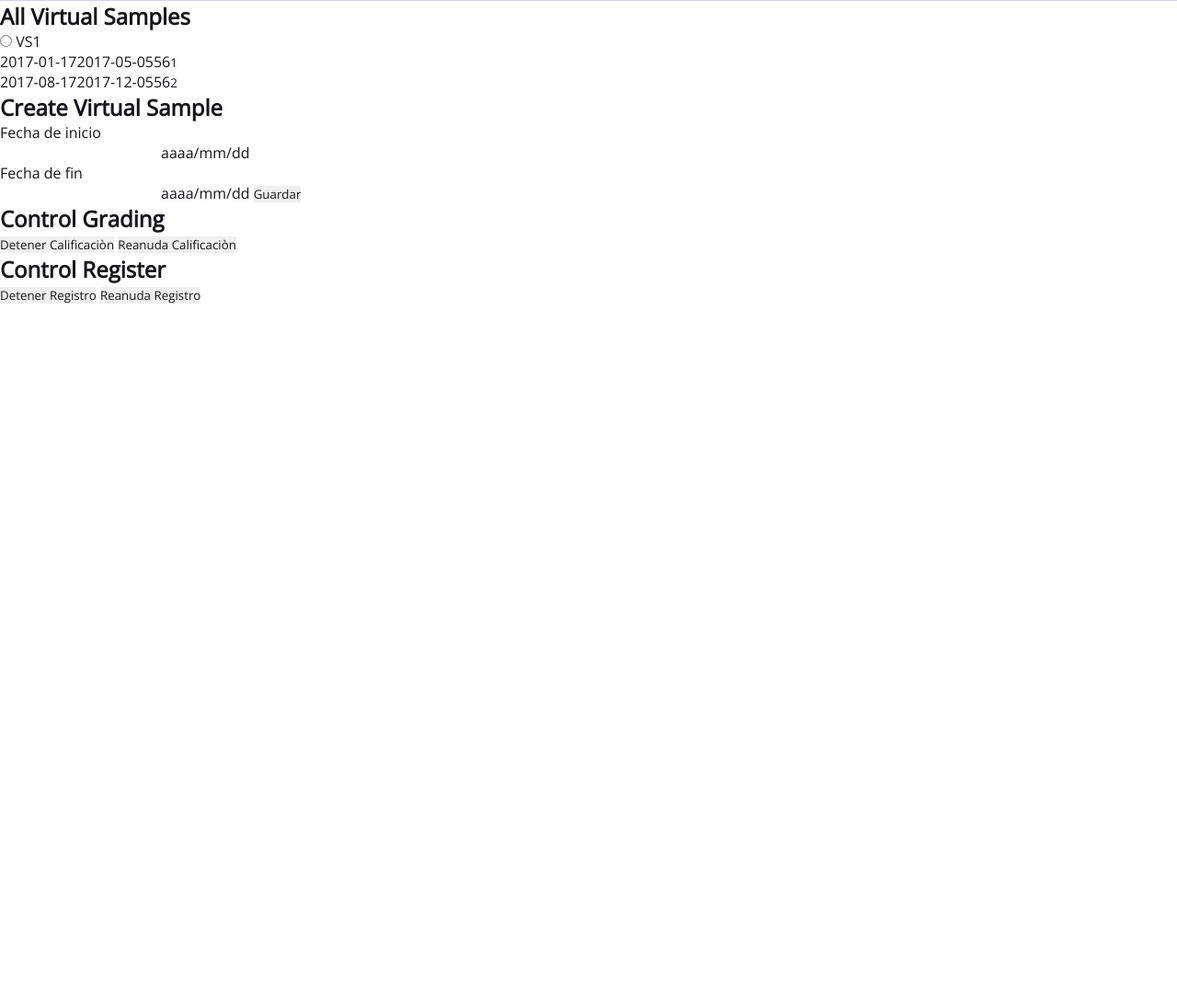
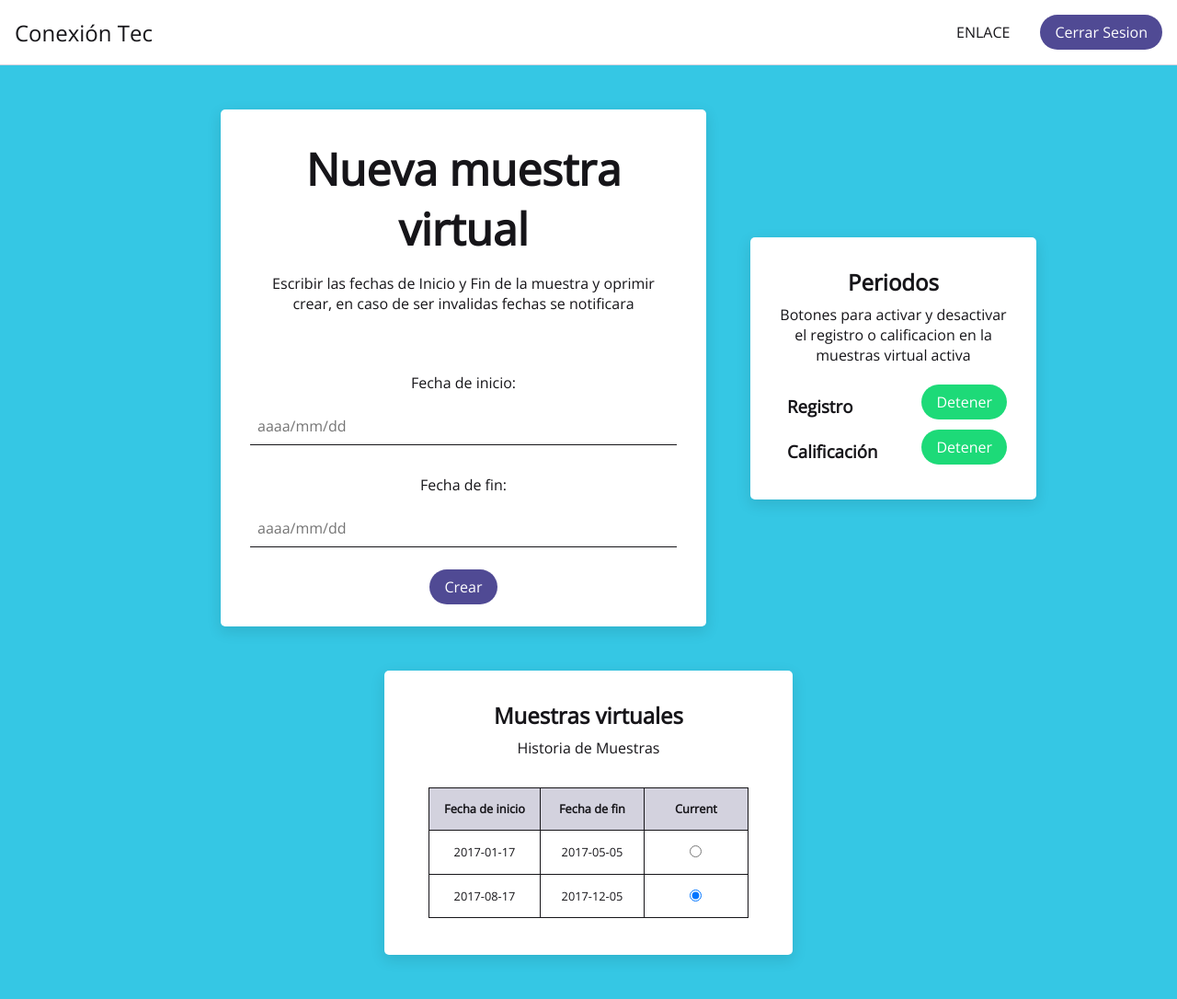
Before and after one commit to abelardogzz/AplicacionConexionTec, a PHP site: page /virtualSamples/admin_VirtualSample.html in a window 1280 px wide. Shown: the whole page at 92% size. Before the commit the page ends 330 px from the top, so only its background shows below. Run offline with PHP 8.4, Linux system fonts and the light colour scheme; data comes from the database, SQL or seed files in the repository; style sheets or scripts are compiled from the project's sources; some libraries are stand-ins or nearby versions.

Commit message:
Integrado de interfaz con correcto despliegue, e interracciones

```diff
--- a/data/dataLayer.php
+++ b/data/dataLayer.php
@@ -305,6 +305,8 @@
 			    	$response = array('ID' => $row['virtualSample_id'],
 		    	 					'FechaInicio' => $row['vsStart_Date'],
 		    	 					'FechaFin' => $row['vsEnd_Date'],
+		    	 					'calif' => $row['Calificacion'],
+		    	 					'reg' => $row['Registro'],
 		    	 					'Current' => $row['vsCurrent']);
 			    	array_push($vs, $response);
 
--- a/style/design_test.html
+++ b/style/design_test.html
@@ -36,7 +36,7 @@
     </nav>
 
     <!-- Show Project -->
-    <!-- <div class="profile">
+    <div class="profile">
       <div class="profile_details">
         <h1>%PROJECT NAME%</h1>
         <div class="flRow-jcBet-aiSta">
@@ -106,7 +106,7 @@
           </div>
         </div>
       </div>
-    </div> -->
+    </div>
 
     <!-- List of proyects -->
     <!-- <nav class="flRow-jcAro-aiCen-fwWra">
--- a/virtualSamples/admin_VirtualSample.html
+++ b/virtualSamples/admin_VirtualSample.html
@@ -14,6 +14,9 @@
     <!-- UTF-8 charset -->
     <meta charset="utf-8">
 
+    <!-- Title -->
+    <title>Panel Administrador - ConexiónTec</title>
+
     <!-- Metadata -->
     <meta name="keywords" content="">
     <meta name="description" content="">
@@ -23,49 +26,79 @@
     <meta name="viewport" content="width=device-width, initial-scale=1.0">
 
     <!-- Style -->
-    <link rel="stylesheet" href="../style/master.css">
+    <link rel="stylesheet" href="../style/master/master.css">
 
-    <!-- Title -->
-    <title>Panel Administrador - ConexiónTec</title>
-
-    <!-- Scripts-->
+    <!-- Scripts -->
+    <script src="https://code.jquery.com/jquery-3.2.1.slim.min.js" integrity="sha256-k2WSCIexGzOj3Euiig+TlR8gA0EmPjuc79OEeY5L45g=" crossorigin="anonymous"></script>
     <script src="https://ajax.googleapis.com/ajax/libs/jquery/1.8.3/jquery.min.js"></script>
+    <script src="../style/design_js/_adder.js"></script>
     <script type="text/javascript" src="edit_VirtualSample.js" ></script>
   </head>
-  <body>
+  <body class="flCol-aiCen-jcCen">
+
     <!-- Navbar -->
-    <nav id="navbar">
+    <nav class="flRow-jcBet-aiCen-fwWra">
+      <div class="nav_section flRow-jcAro">
+        <a class="home">Conexión Tec</a>
+      </div>
+      <div class="nav_section flRow-jcAro-aiCen">
+        <a class="page"> ENLACE </a>
+        <a class="button"> Cerrar Sesion</a>
+      </div>
     </nav>
 
-    <section id="sVirtualSamples">
-        <h1>All Virtual Samples</h1>
-        <label><input type="radio" name="vs" value="idvs1"> VS1</label></br>
-    </section>
 
-    <!-- Section 3 - CreateVirtualSample -->
-    <section id="sCreateVirtualSample">
-        <h1>Create Virtual Sample</h1>
-        <p>Fecha de inicio</p>
-        <input id="fechaInicioCrea" type="text" value=""/>aaaa/mm/dd
-        <p>Fecha de fin </p>
-        <input id="fechaFinCrea" type="text" value=""/>aaaa/mm/dd
-        <input id="BtnCreaVS" type="submit" value="Guardar"></input>
-    </section>
+    <div class="dashboard flCol-aiCen">
+      <div class="dash_row flRow-jcBet-aiCen">
+        <div class="dash_element card form flCol-aiCen">
+          <div class="title flCol-aiCen-jcCen">
+            <h1>Nueva muestra virtual</h1>
+            <p>
+              Escribir las fechas de Inicio y Fin de la muestra y oprimir crear, en caso de ser invalidas fechas se notificara
+            </p>
+          </div>
+          <div class="flCol-jcCen-aiCen">
+            <p>Fecha de inicio:</p>
+            <input id="fechaInicioCrea" type="text" placeholder="aaaa/mm/dd" class="input">
+            <p>Fecha de fin:</p>
+            <input id="fechaFinCrea" type="text" placeholder="aaaa/mm/dd" class="input">
+          </div>
+          <div>
+            <a id="BtnCreaVS" class="button">Crear</a>
+          </div>
+        </div>
 
-    <!-- Section 4 - VirtualSampleStopGrdReg -->
-    <section id="sVirtualSampleStopGrdReg">
-        <h1>Control Grading</h1>
-        <input id="BtnDetenerCal" type="submit" value="Detener Calificaciòn"></input>
-        <input id="BtnReanudaCal" type="submit" value="Reanuda Calificaciòn"></input>
-        <h1>Control  Register</h1>
-        <input id="BtnDetenerReg" type="submit" value="Detener Registro"></input>
-        <input id="BtnReanudaReg" type="submit" value="Reanuda Registro"></input>
-    </section>
+        <div class="dash_element card">
+          <h2>Periodos</h2>
+          <p>Botones para activar y desactivar el registro o calificacion en la muestras virtual activa </p>
+          <div class="flRow-jcBet-aiCen">
+            <h3>Registro</h3>
+            <a id="BtnDetenerReg" class="toggle button positive">Detener</a>
+          </div>
+          <div class="flRow-jcBet-aiCen">
+            <h3>Calificación</h3>
+            <a id="BtnDetenerCal" class="toggle button positive">Detener</a>
+          </div>
+        </div>
+
+      </div>
+      <div class="dash_row flRow-jcCen">
+        <div class="dash_element card flCol-jcCen-aiCen">
+          <h2>Muestras virtuales</h2>
+          <p> Historia de Muestras  </p>
+          <table id="sVirtualSamples">
+            <tr>
+              <th>Fecha de inicio</th><th>Fecha de fin</th><th>Current</th>
+            </tr>
 
 
+          </table>
+        </div>
+      </div>
+    </div>
 
-    <!-- Footer -->
-    <footer id="footer">
-    </footer>
+    <!-- <footer>
+
+    </footer> -->
   </body>
 </html>
```
Also changed, not shown: virtualSamples/edit_VirtualSample.js (+79 -62 lines).
